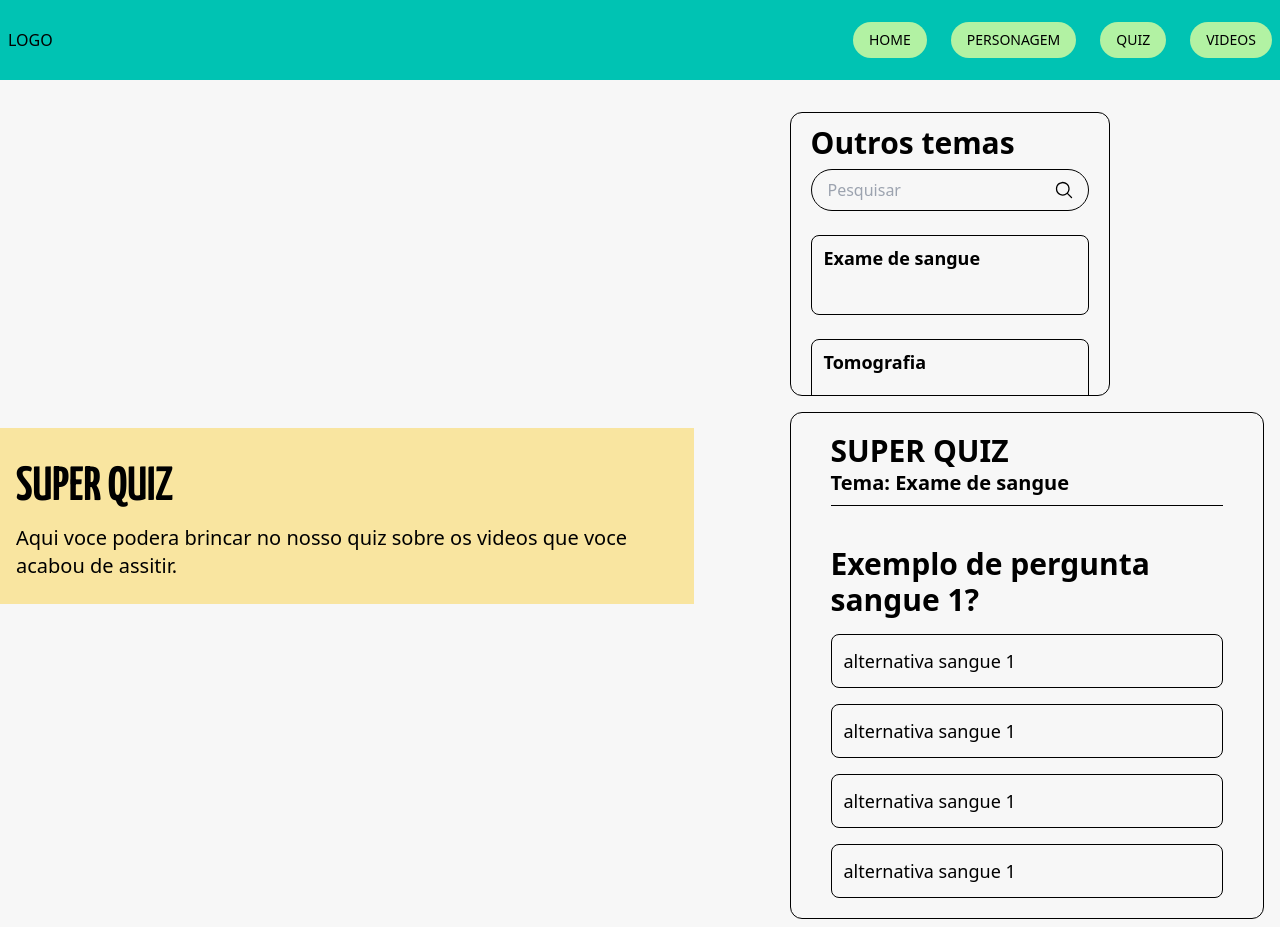
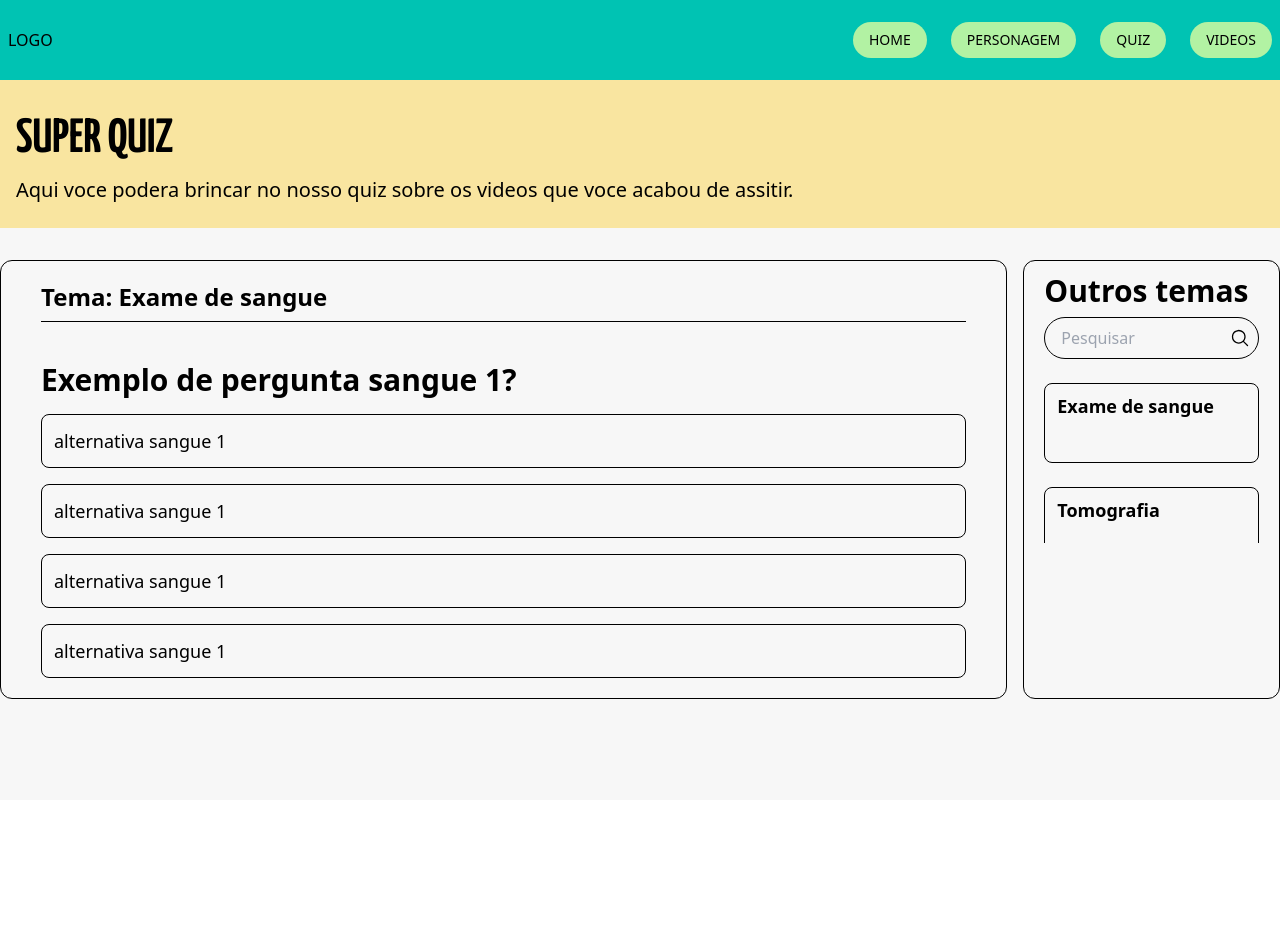
Before and after one commit to rafadagalera/Amigos-da-Saude, a React (Vite) app: page /quiz/1 in a window 1280 px wide. After the commit the page ends 800 px from the top, so only its background shows below. Built offline with nearby package versions, Linux system fonts and the light colour scheme.

Commit message:
home_styles

```diff
--- a/src/pages/quiz.jsx
+++ b/src/pages/quiz.jsx
@@ -54,23 +54,24 @@ export default function Quiz() {
   };
 
   return (
-    <div className="container mx-auto flex pb-2 pt-20 md:pt-28">
-      <div className="flex w-full flex-col items-center justify-between gap-6 md:flex-row md:gap-20">
-        <div className="bg-amarelo-100 flex flex-col px-4 py-6">
-          <h2 className="text-[3rem] font-yanone font-bold">SUPER QUIZ</h2>
-          <p className="text-xl">
-            Aqui voce podera brincar no nosso quiz sobre os videos que voce
-            acabou de assitir.
-          </p>
+    <div className="flex pb-2 pt-20">
+      <div className="flex w-full flex-col gap-6 md:flex-col md:items-start md:gap-8">
+        <div className="w-full bg-amarelo-100 px-4 py-6">
+          <div className="container mx-auto flex flex-col">
+            <h2 className="font-yanone text-[3rem] font-bold">SUPER QUIZ</h2>
+            <p className="text-xl">
+              Aqui voce podera brincar no nosso quiz sobre os videos que voce
+              acabou de assitir.
+            </p>
+          </div>
         </div>
 
-        <div className="flex flex-col gap-4 px-4">
+        <div className="container mx-auto flex w-full flex-col gap-4 md:flex-row-reverse md:justify-between">
           <SearchVideos destino="quiz" />
 
           <div className="flex w-full grow flex-col gap-10 rounded-xl border px-4 py-5 md:px-10">
             <div className="border-b pb-2">
-              <h1 className="text-3xl font-bold">SUPER QUIZ</h1>
-              <h3 className="text-xl font-semibold">Tema: {findExame.name}</h3>
+              <h3 className="text-2xl font-semibold">Tema: {findExame.name}</h3>
             </div>
             <div className="flex flex-col gap-4">
               <h3 id="pergunta" className="text-2xl font-semibold md:text-3xl">
```
